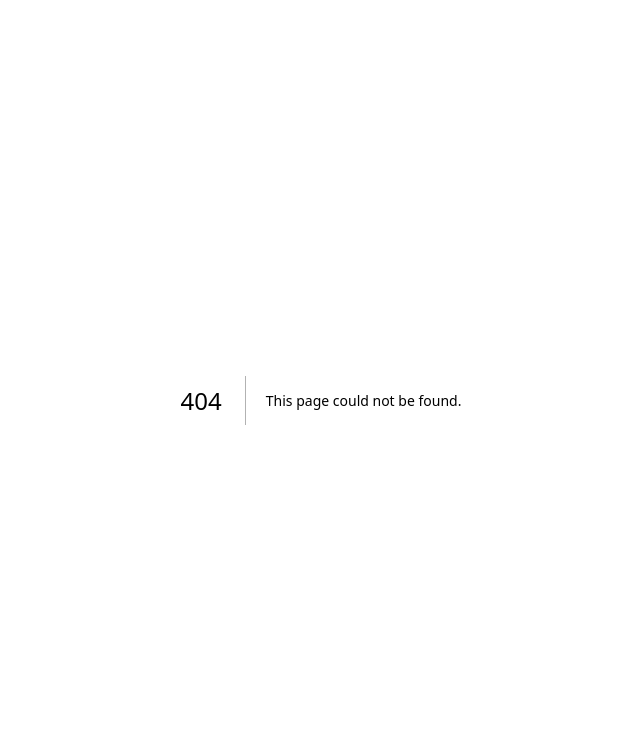
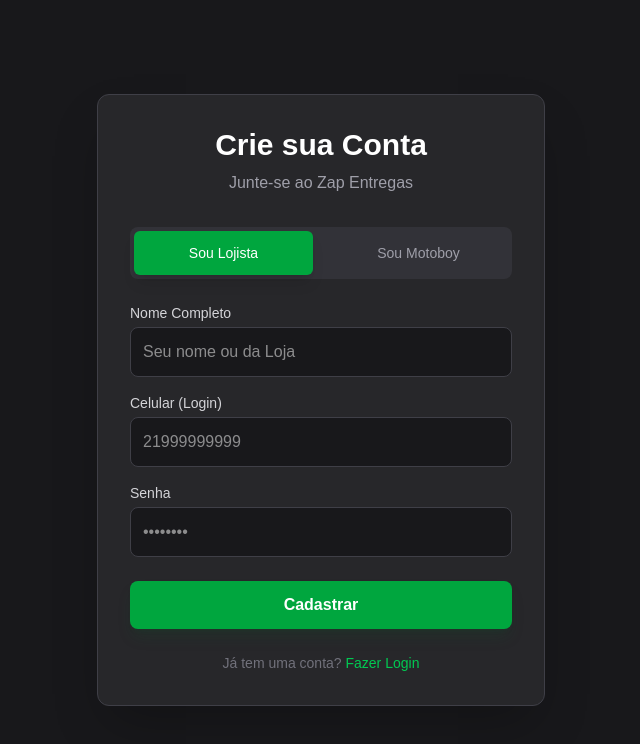
Before and after one commit to ThonBlack/Zap-Entregas, a Next.js app: page /register in a window 1280 px wide. Before the commit this address had no page. Shown: the top 744 px of the page, without its empty margins (319-959 px from the left). Built offline with nearby package versions, Linux system fonts and the light colour scheme.

Commit message:
Add public registration flow

```diff
--- /dev/null
+++ b/src/app/actions/register.ts
@@ -0,0 +1,47 @@
+"use server";
+
+import { db } from "../../db";
+import { users } from "../../db/schema";
+import { eq } from "drizzle-orm";
+import { cookies } from "next/headers";
+import { redirect } from "next/navigation";
+
+export async function registerAction(formData: FormData) {
+    const name = formData.get("name") as string;
+    const phone = formData.get("phone") as string;
+    const password = formData.get("password") as string;
+    const role = formData.get("role") as "shopkeeper" | "motoboy";
+
+    if (!name || !phone || !password || !role) {
+        return { error: "Preencha todos os campos obrigatórios." };
+    }
+
+    // Check if user already exists
+    const existingUser = await db.select().from(users).where(eq(users.phone, phone)).get();
+    if (existingUser) {
+        return { error: "Este número de celular já está cadastrado." };
+    }
+
+    // Create user
+    const newUser = await db.insert(users).values({
+        name,
+        phone,
+        password, // In a real app, hash this!
+        role,
+        plan: "free", // Default plan
+        subscriptionStatus: "active"
+    }).returning().get();
+
+    if (!newUser) {
+        return { error: "Erro ao criar conta. Tente novamente." };
+    }
+
+    // Auto-login after registration
+    (await cookies()).set("user_id", newUser.id.toString(), {
+        httpOnly: true,
+        path: "/",
+        maxAge: 60 * 60 * 24 * 7 // 1 week
+    });
+
+    redirect("/");
+}
--- a/src/app/login/page.tsx
+++ b/src/app/login/page.tsx
@@ -57,7 +57,10 @@
                     </form>
 
                     <div className="text-center text-sm text-zinc-500 mt-6">
-                        Não tem conta? Fale com o administrador.
+                        Não tem conta?{" "}
+                        <Link href="/register" className="text-green-500 hover:text-green-400 font-medium">
+                            Cadastre-se agora
+                        </Link>
                     </div>
                 </div>
             </div>
--- /dev/null
+++ b/src/app/register/page.tsx
@@ -0,0 +1,96 @@
+"use client";
+
+import { registerAction } from "../../actions/register";
+import Link from "next/link";
+import { useState } from "react";
+
+export default function RegisterPage() {
+    const [role, setRole] = useState<"shopkeeper" | "motoboy">("shopkeeper");
+
+    return (
+        <div className="min-h-screen bg-zinc-900 flex items-center justify-center p-4">
+            <div className="w-full max-w-md bg-zinc-800 rounded-xl shadow-2xl p-8 border border-zinc-700">
+                <div className="text-center mb-8">
+                    <h1 className="text-3xl font-bold text-white mb-2">Crie sua Conta</h1>
+                    <p className="text-zinc-400">Junte-se ao Zap Entregas</p>
+                </div>
+
+                <form action={registerAction} className="space-y-6">
+                    {/* Role Selection */}
+                    <div className="grid grid-cols-2 gap-4 p-1 bg-zinc-700/50 rounded-lg">
+                        <button
+                            type="button"
+                            onClick={() => setRole("shopkeeper")}
+                            className={`p-3 rounded-md text-sm font-medium transition-all ${role === "shopkeeper"
+                                    ? "bg-green-600 text-white shadow-lg"
+                                    : "text-zinc-400 hover:text-white hover:bg-zinc-600"
+                                }`}
+                        >
+                            Sou Lojista
+                        </button>
+                        <button
+                            type="button"
+                            onClick={() => setRole("motoboy")}
+                            className={`p-3 rounded-md text-sm font-medium transition-all ${role === "motoboy"
+                                    ? "bg-green-600 text-white shadow-lg"
+                                    : "text-zinc-400 hover:text-white hover:bg-zinc-600"
+                                }`}
+                        >
+                            Sou Motoboy
+                        </button>
+                    </div>
+                    <input type="hidden" name="role" value={role} />
+
+                    <div className="space-y-4">
+                        <div>
+                            <label className="block text-sm font-medium text-zinc-300 mb-1">Nome Completo</label>
+                            <input
+                                name="name"
+                                type="text"
+                                required
+                                placeholder="Seu nome ou da Loja"
+                                className="w-full bg-zinc-900 border border-zinc-700 rounded-lg p-3 text-white focus:ring-2 focus:ring-green-500 focus:border-transparent outline-none transition-all"
+                            />
+                        </div>
+
+                        <div>
+                            <label className="block text-sm font-medium text-zinc-300 mb-1">Celular (Login)</label>
+                            <input
+                                name="phone"
+                                type="text"
+                                required
+                                placeholder="21999999999"
+                                className="w-full bg-zinc-900 border border-zinc-700 rounded-lg p-3 text-white focus:ring-2 focus:ring-green-500 focus:border-transparent outline-none transition-all"
+                            />
+                        </div>
+
+                        <div>
+                            <label className="block text-sm font-medium text-zinc-300 mb-1">Senha</label>
+                            <input
+                                name="password"
+                                type="password"
+                                required
+                                placeholder="••••••••"
+                                className="w-full bg-zinc-900 border border-zinc-700 rounded-lg p-3 text-white focus:ring-2 focus:ring-green-500 focus:border-transparent outline-none transition-all"
+                            />
+                        </div>
+                    </div>
+
+                    <button
+                        type="submit"
+                        className="w-full bg-green-600 hover:bg-green-500 text-white font-bold py-3 rounded-lg transition-all transform active:scale-[0.98] shadow-lg shadow-green-900/20"
+                    >
+                        Cadastrar
+                    </button>
+                </form>
+
+                <div className="mt-6 text-center text-sm text-zinc-500">
+                    Já tem uma conta?{" "}
+                    <Link href="/login" className="text-green-500 hover:text-green-400 font-medium">
+                        Fazer Login
+                    </Link>
+                </div>
+            </div>
+        </div>
+    );
+}
```
